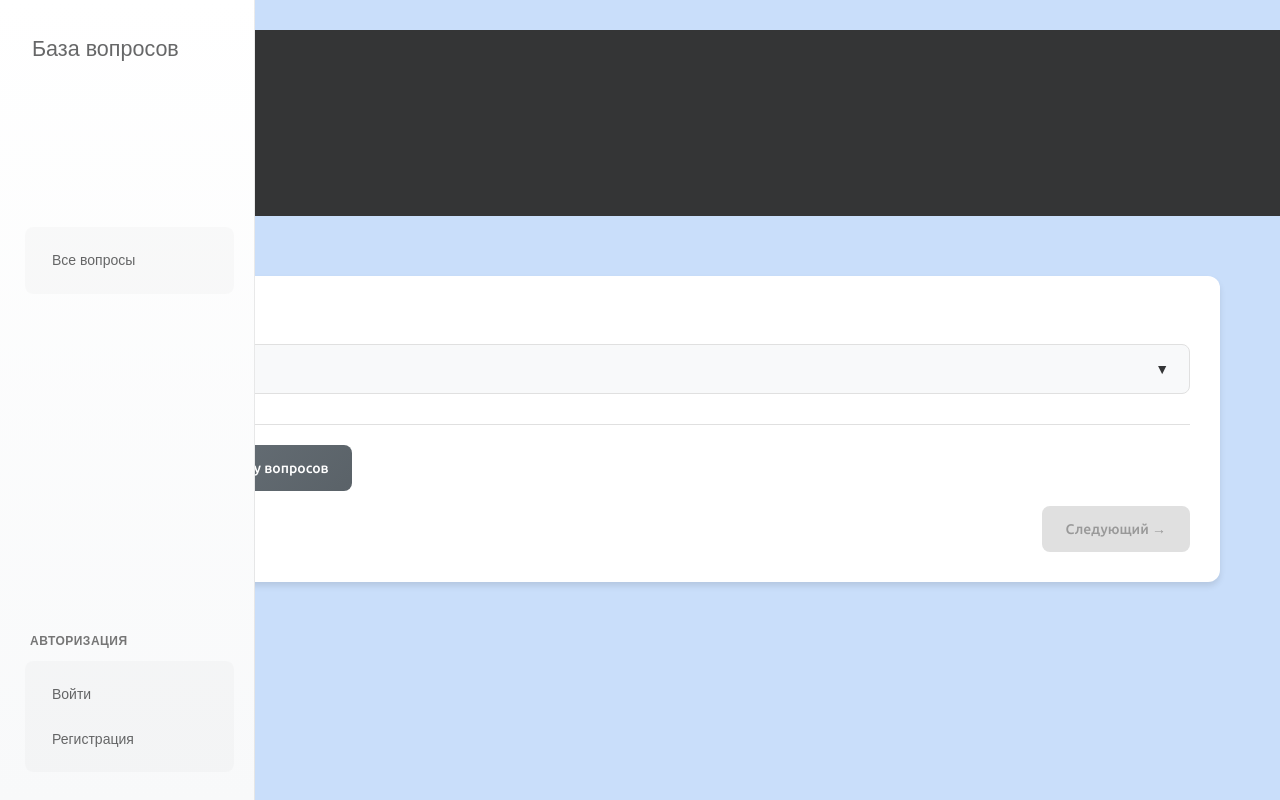
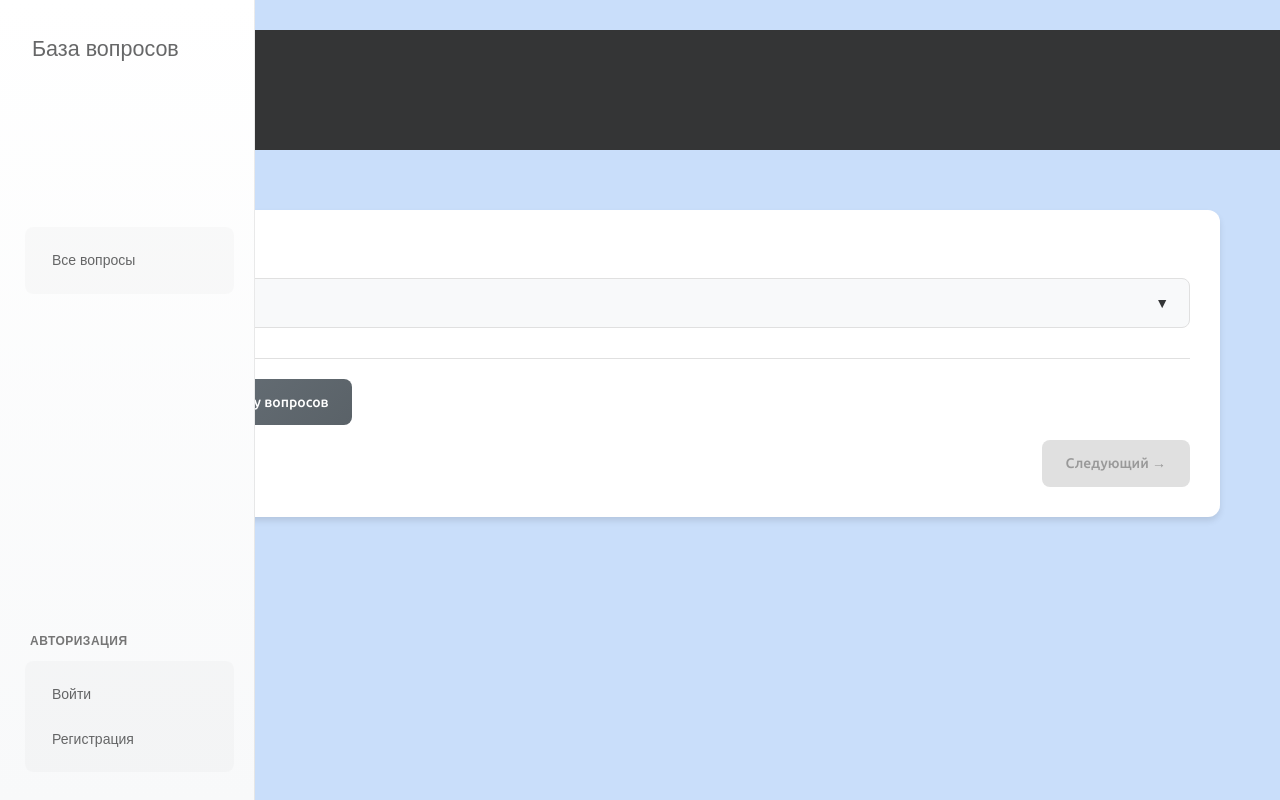
Before and after one commit to nurislam223/support_it, a FastAPI app: template app/templates/question_detail.html in a window 1280 px wide. Run offline with FastAPI, Linux system fonts and the light colour scheme; the template is opened without the code that fills it, so the values that code supplies are empty; parts of the project's set-up code (start-up, migrations or seed data) failed here and were passed over; some web fonts are replaced.

Commit message:
SOLVEIT-9 SOLVEIT-7 SOLVEIT-4 SOLVEIT-10 SOLVEIT-5 SOLVEIT-3

```diff
--- a/app/static/css/styles.css
+++ b/app/static/css/styles.css
@@ -241,6 +241,11 @@ main {
 .breadcrumb-item {
     color: var(--color-beige);
     font-size: 16px;
+}
+
+/* Сброс стилей для страницы вопросов */
+#mainContent > div.breadcrumb > div > div.breadcrumb-item {
+    display: none;
 }
 
 .breadcrumb-arrow {
--- a/app/templates/question_detail.html
+++ b/app/templates/question_detail.html
@@ -19,14 +19,6 @@
     </nav>
 
     <main id="mainContent">
-      <div class="breadcrumb">
-        <div class="breadcrumb-content">
-          <a href="/questions" class="breadcrumb-item">Все вопросы</a>
-          <div class="breadcrumb-arrow">→</div>
-          <div class="breadcrumb-item">{{ task.task_subgroup.name }}</div>
-        </div>
-      </div>
-
       <div class="header">
         <h1 class="header-title">{{ task.question }}</h1>
       </div>
```
